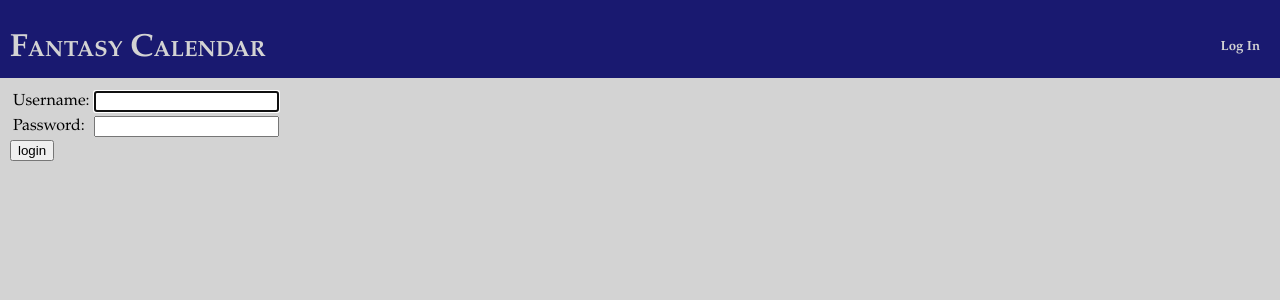
After one commit to hyperslab/fantasy-calendar, a Django app: page /fantasy-calendar/accounts/login/ in a window 1280 px wide. The commit adds this page. Shown: the top 300 px of the page. Run offline with Django 4.2, Linux system fonts and the light colour scheme.

Commit message:
Add user login/logout functionality

```diff
--- a/fantasycalendar/static/fantasycalendar/style.css
+++ b/fantasycalendar/static/fantasycalendar/style.css
@@ -16,19 +16,37 @@
     height: 100%;
 }
 
+#header {
+    width: 100%;
+    background-color: midnightblue;
+    color: lightgray;
+    display: flex;
+    justify-content: space-between;
+}
+
+#header * a {
+    color: lightgray;
+    text-decoration: none;
+}
+
+#header-buttons {
+    float: left;
+    display: flex;
+    flex-direction: row-reverse;
+    align-items: flex-end;
+}
+
+#header-buttons span {
+    padding-right: 20px;
+}
+
 h1 {
     margin: 0;
     padding-top: 30px;
     padding-bottom: 10px;
     padding-left: 10px;
     padding-right: 10px;
-    background-color: midnightblue;
     color: lightgray;
-}
-
-h1 a {
-    color: lightgray;
-    text-decoration: none;
 }
 
 h1, h2, h3, h4 {
--- a/fantasycalendar/templates/fantasycalendar/base.html
+++ b/fantasycalendar/templates/fantasycalendar/base.html
@@ -11,7 +11,23 @@
 <body>
     <div id="header">
         {% block header %}
-        <h1><a href="{% url 'fantasycalendar:world-index' %}">Fantasy Calendar</a></h1>
+        <span>
+            <h1><a href="{% url 'fantasycalendar:world-index' %}">Fantasy Calendar</a></h1>
+        </span>
+        <div id="header-buttons">
+            {% if user.is_authenticated %}
+            <span>
+                <h5>{{ user.username }}</h5>
+            </span>
+            <span>
+                <h5><a href="{% url 'fantasycalendar:logout' %}">Log Out</a></h5>
+            </span>
+            {% else %}
+            <span>
+                <h5><a href="{% url 'fantasycalendar:login' %}">Log In</a></h5>
+            </span>
+            {% endif %}
+        </div>
         {% endblock %}
     </div>
     <div id="row">
--- /dev/null
+++ b/fantasycalendar/templates/fantasycalendar/login.html
@@ -0,0 +1,38 @@
+{% extends "fantasycalendar/base.html" %}
+
+{% block content %}
+
+{% if form.errors %}
+<p>Your username and password didn't match. Please try again.</p>
+{% endif %}
+
+{% if next %}
+    {% if user.is_authenticated %}
+    <p>Your account doesn't have access to this page. To proceed,
+    please login with an account that has access.</p>
+    {% else %}
+    <p>Please login to see this page.</p>
+    {% endif %}
+{% endif %}
+
+<form method="post" action="{% url 'fantasycalendar:login' %}">
+{% csrf_token %}
+<table>
+<tr>
+    <td>{{ form.username.label_tag }}</td>
+    <td>{{ form.username }}</td>
+</tr>
+<tr>
+    <td>{{ form.password.label_tag }}</td>
+    <td>{{ form.password }}</td>
+</tr>
+</table>
+
+<input type="submit" value="login">
+<input type="hidden" name="next" value="{{ next }}">
+</form>
+
+{# Assumes you set up the password_reset view in your URLconf #}
+{# <p><a href="{% url 'password_reset' %}">Lost password?</a></p> #}
+
+{% endblock %}
--- a/fantasycalendar/urls.py
+++ b/fantasycalendar/urls.py
@@ -1,11 +1,16 @@
 from django.shortcuts import redirect
 from django.urls import path, reverse
 from . import views
+from django.contrib.auth import views as auth_views
 
 
 app_name = 'fantasycalendar'
 urlpatterns = [
     path("", lambda req: redirect(reverse('fantasycalendar:world-index'))),
+    path("accounts/login/", auth_views.LoginView.as_view(template_name=app_name + "/login.html",
+                                                         next_page='fantasycalendar:world-index'), name="login"),
+    path("accounts/logout/", auth_views.LogoutView.as_view(template_name=app_name + "/login.html",
+                                                           next_page='fantasycalendar:world-index'), name="logout"),
     path("worlds/", views.WorldIndexView.as_view(), name="world-index"),
     path("worlds/<int:pk>/", views.WorldDetailView.as_view(), name="world-detail"),
     path("worlds/new/", views.WorldCreateView.as_view(), name="world-create"),
```
